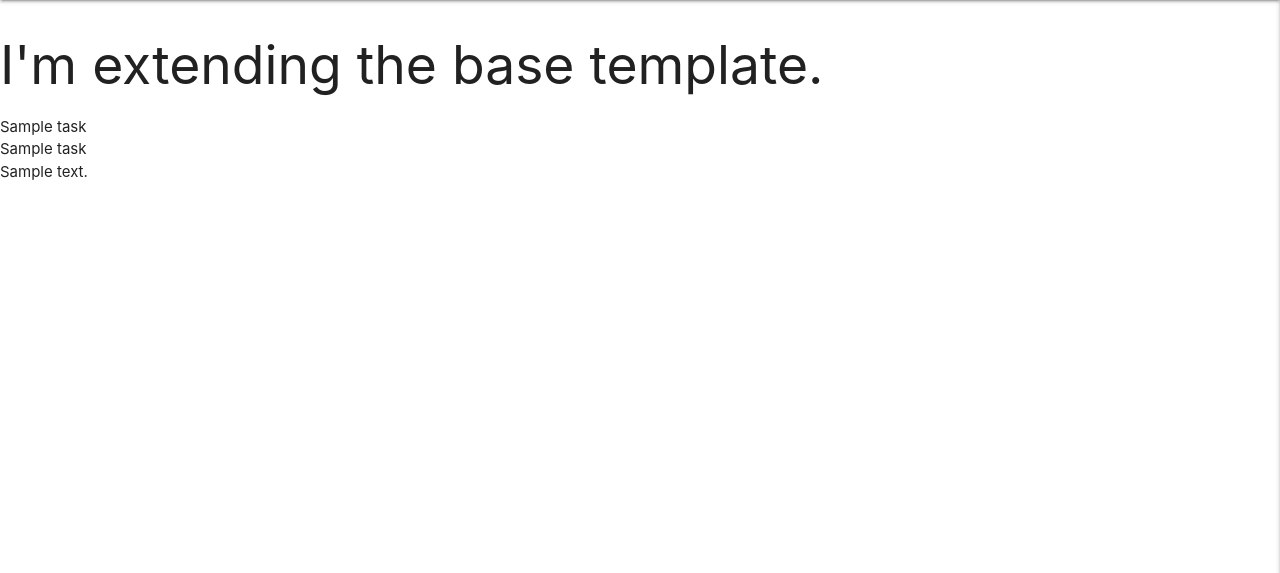
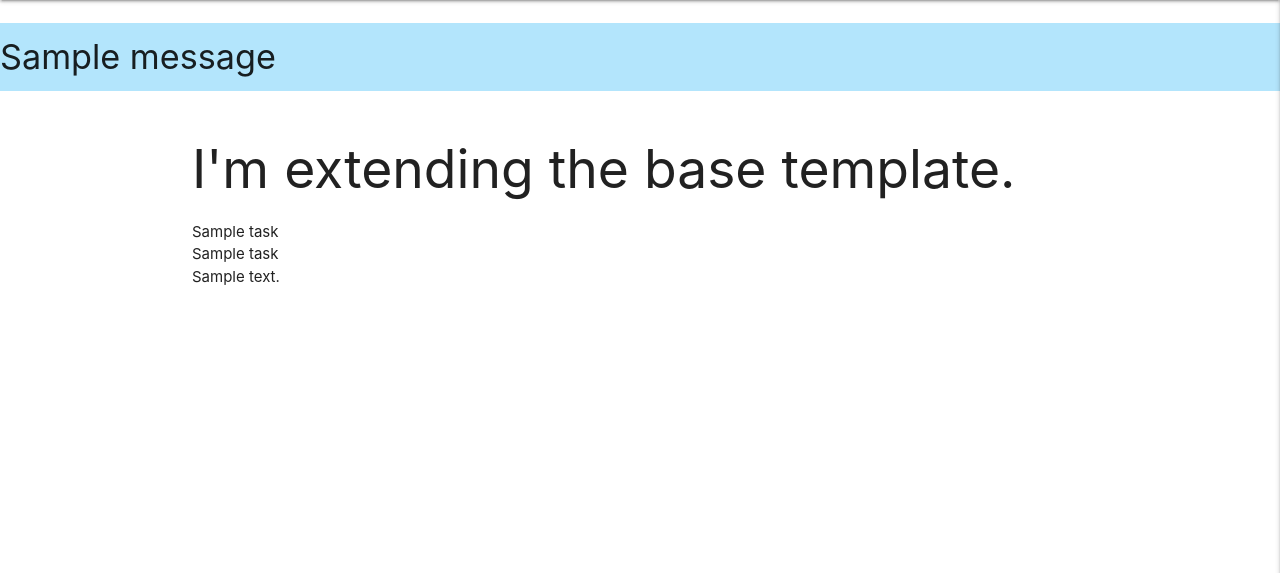
Before and after one commit to Code-Institute-Submissions/STarrant-electrical-survey-db_NovResub, a Flask app: page / in a window 1280 px wide. Shown: the part 64-637 px from the top of the page. Run offline with Flask 2, Linux system fonts and the light colour scheme; one stand-in notice (Sample message) is shown; a database or web service that is not in the repository returns one stand-in record (values such as "Sample title"); some libraries are stand-ins or nearby versions.

Commit message:
Feat:   Flash message banner added to base.html

```diff
--- a/templates/base.html
+++ b/templates/base.html
@@ -48,11 +48,22 @@
 
     </header>
 
+    <section>
+      {% with messages = get_flashed_messages() %}
+        {% if messages %}
+          {% for message in messages %}
+            <div class="row flashes">
+              <h4 class="light-blue lighten-4 centre-align">{{ message }}</h4>
+            </div>
+          {% endfor %}
+        {% endif %}
+      {% endwith %}
+    </section>
 
-
-    {% block content %}
-    {% endblock %}
-
+    <main class="container">
+      {% block content %}
+      {% endblock %}
+    </main>
 
     <script src="https://code.jquery.com/jquery-3.6.0.min.js" integrity="sha256-/xUj+3OJU5yExlq6GSYGSHk7tPXikynS7ogEvDej/m4=" crossorigin="anonymous"></script>
     <script src="https://cdnjs.cloudflare.com/ajax/libs/materialize/1.0.0/js/materialize.min.js"></script>
```
